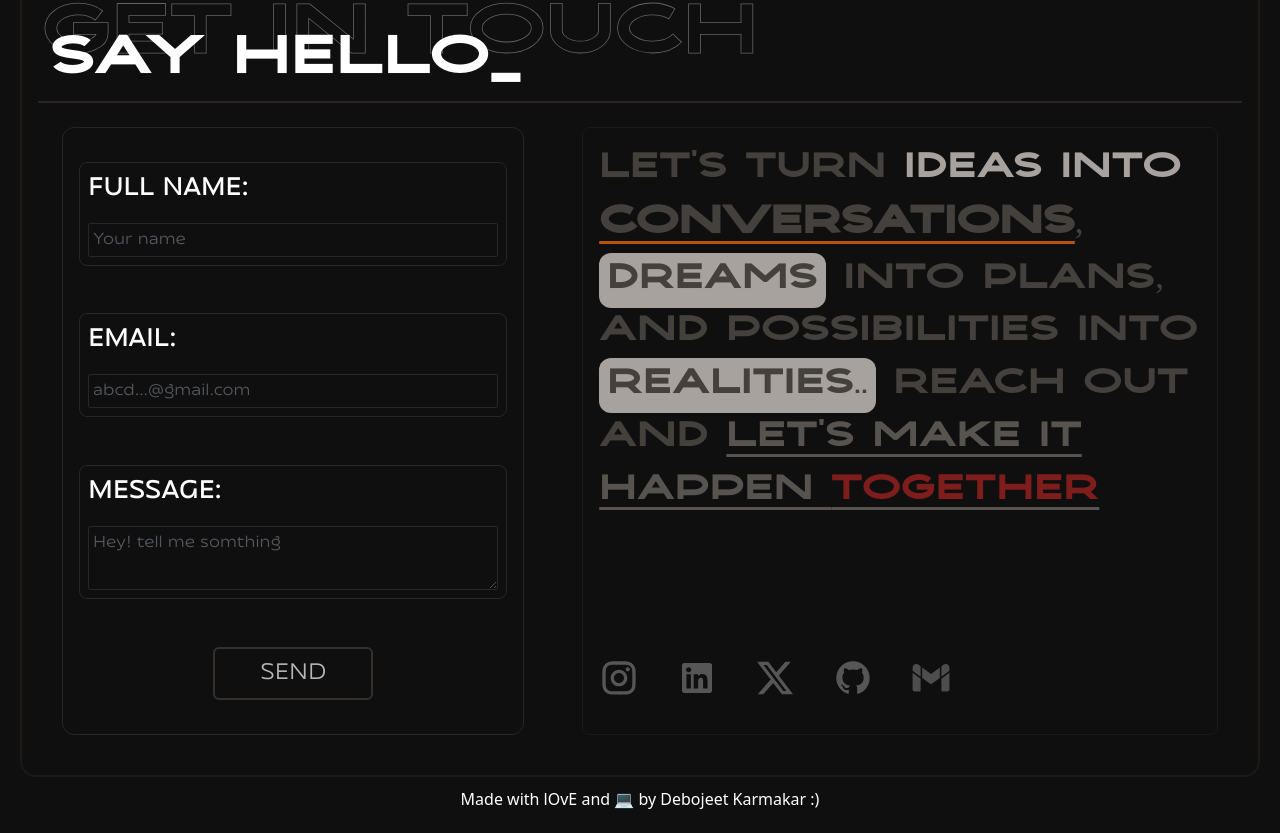
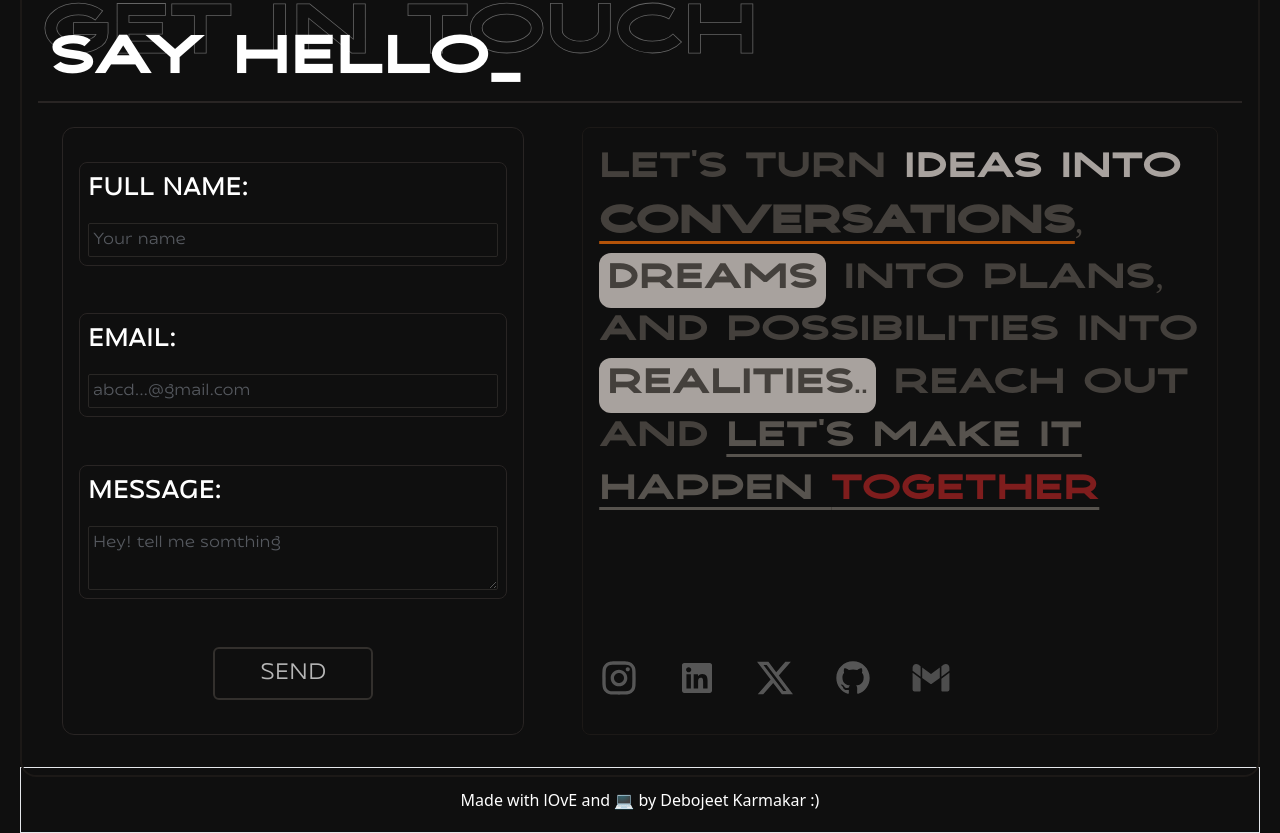
Before and after one commit to debojeet2004/My_Portfolio-forntend, a React (Vite) app: page / in a window 1280 px wide. Shown: the part 4961-5794 px from the top of the page. Built offline with nearby package versions, Linux system fonts and the light colour scheme.

Commit message:
design chnage in footer

```diff
--- a/src/Components/Footer/Footer.jsx
+++ b/src/Components/Footer/Footer.jsx
@@ -2,8 +2,8 @@ import React from 'react'
 
 function Footer() {
   return (
-    <div className='w-full p-5  flex  justify-center'>
-      <div>Made with lOvE and 💻 by Debojeet Karmakar :)</div>
+    <div className='border w-full p-5 flex justify-center items-center'>
+      <p className='text-center'>Made with lOvE and 💻 by Debojeet Karmakar :)</p>
     </div>
   )
 }
```
